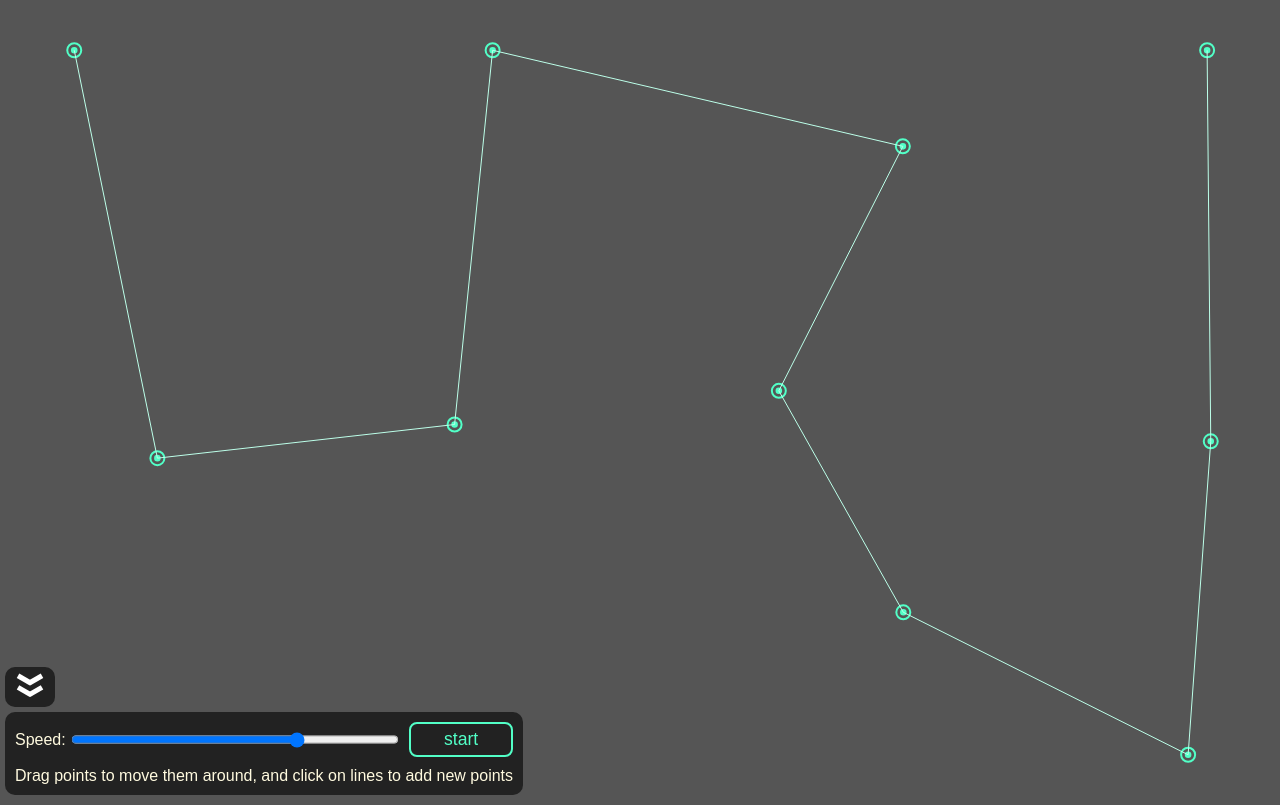
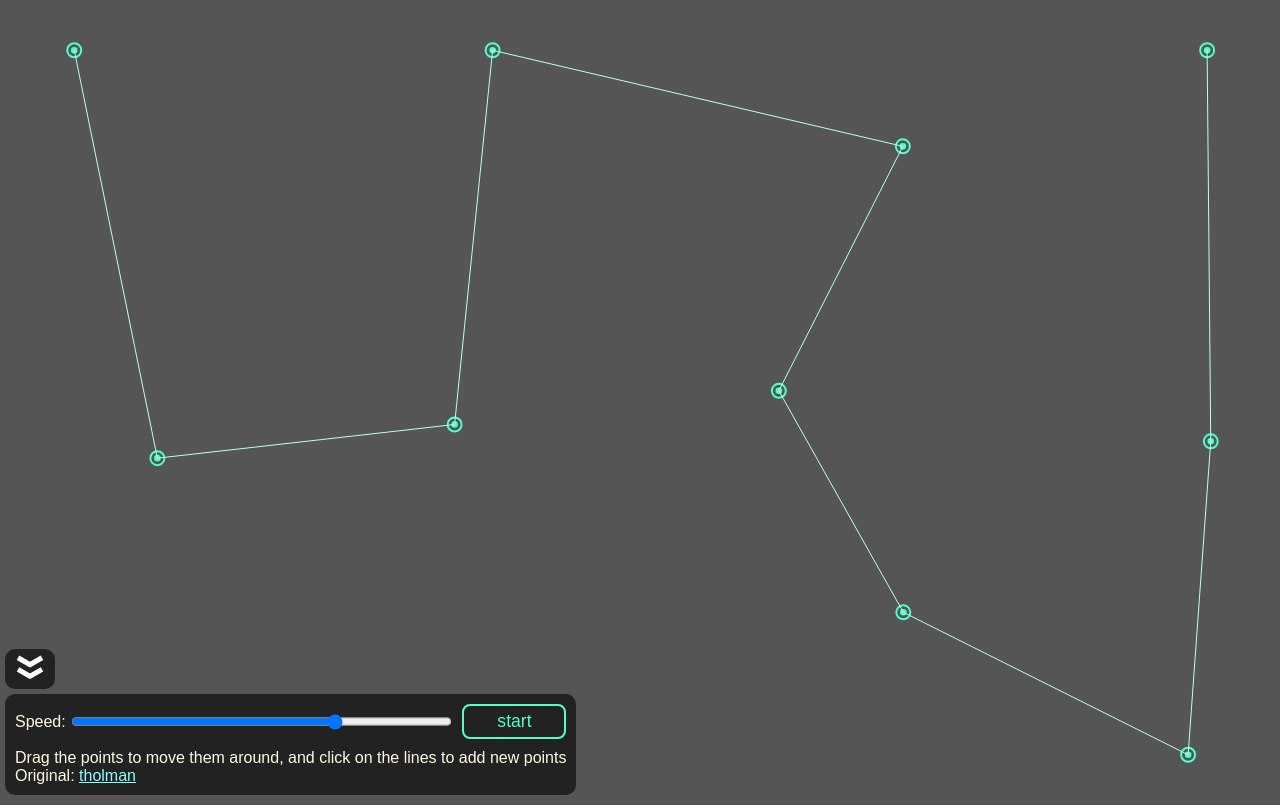
Before and after one commit to martian17/bezier-animation, a plain HTML site: page index.html in a window 1280 px wide. Drawn offline with Linux system fonts and the light colour scheme.

Commit message:
add original source

```diff
--- a/main.js
+++ b/main.js
@@ -5,7 +5,7 @@ canvas.height = window.innerHeight+5;
 /*
 //black theme
 let BackColor = "#fff";
-let PointColor = "#000";
+let PointColor = "#000000";
 let LineColor = "#000";
 let SubdotColor = "#000";
 let SublineColor = "#0008";
@@ -449,4 +449,5 @@ play.on("click",()=>{
 });
 
 //description
-let p = wrapper.add("p",{},"Drag points to move them around, and click on lines to add new points");
+let p = wrapper.add("p",{},"Drag the points to move them around, and click on the lines to add new points<br>");
+p.innerHTML += 'Original: <a href="https://codepen.io/tholman/details/kKKVxB" style="color:#8ff">tholman</a>';
--- a/style.css
+++ b/style.css
@@ -8,7 +8,7 @@ body{
     fixed;
     bottom:0px;
     transition: max-height.2s;
-    max-height: 95px;
+    max-height: 120px;
 }
 
 #controls.collapsed{
```
